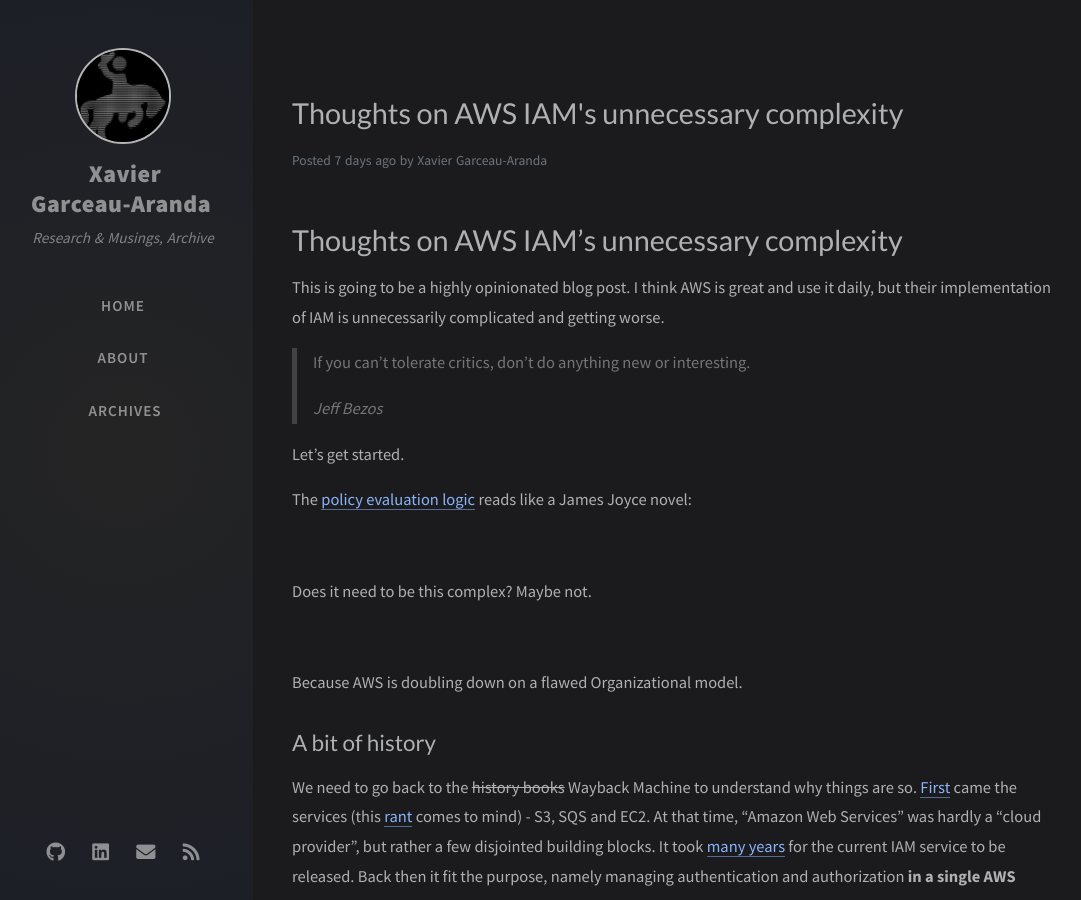
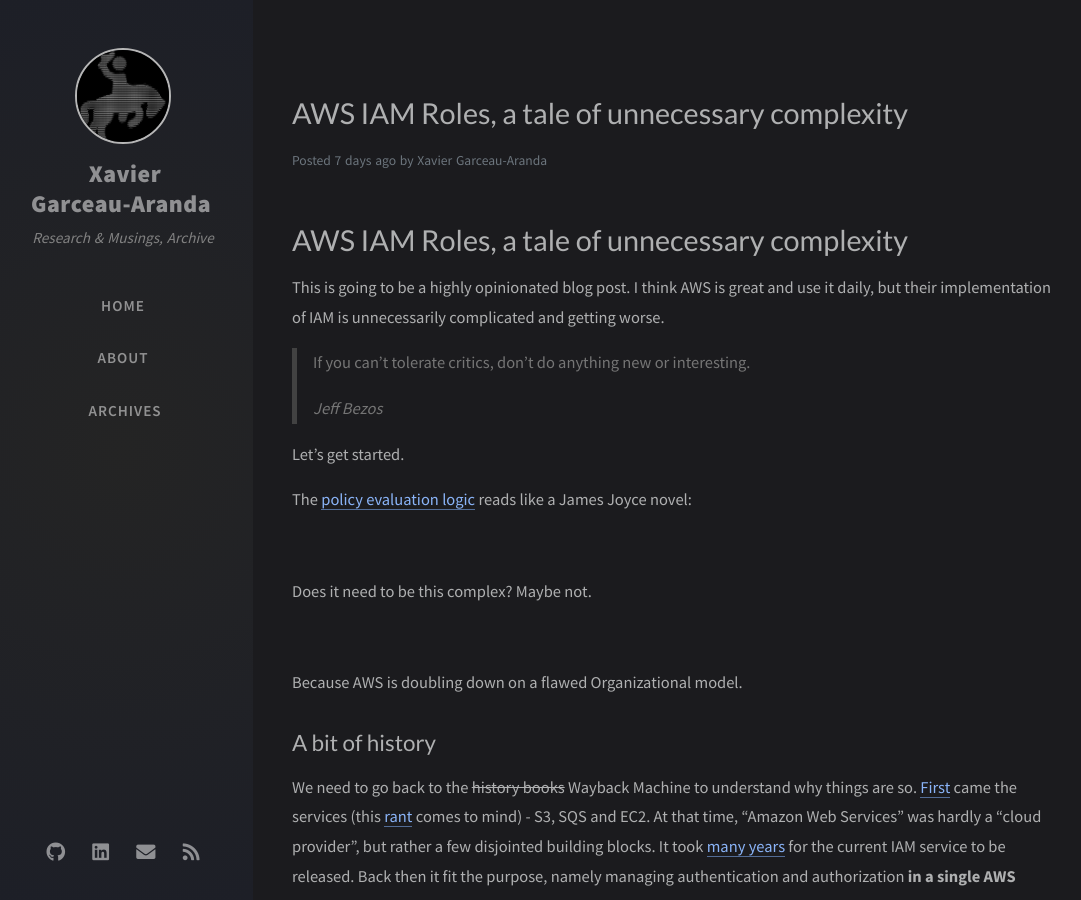
Before and after one commit to x4v13r64/infosec.rodeo, a Jekyll site: the page built from _posts/2022-11-04-aws-iam-blog-post.md, in a window 1280 px wide and 900 px high. Shown: the whole window, without its empty margins (7-1088 px from the left). Built offline with Jekyll 4.4.1, drawn with Linux system fonts in a browser that asks for light colours; nearby versions of some CDN libraries; comment, search, counter and statistics services are not loaded.

Commit message:
Change title

```diff
--- a/_posts/2022-11-04-aws-iam-blog-post.md
+++ b/_posts/2022-11-04-aws-iam-blog-post.md
@@ -1,10 +1,10 @@
 ---
-title: Thoughts on AWS IAM's unnecessary complexity
+title: AWS IAM Roles, a tale of unnecessary complexity
 author: Xavier Garceau-Aranda
 date: 2022-11-04 09:00:00 +0300
 ---
 
-# Thoughts on AWS IAM's unnecessary complexity
+# AWS IAM Roles, a tale of unnecessary complexity
 
 This is going to be a highly opinionated blog post. I think AWS is great and use it daily, but their implementation of IAM is unnecessarily complicated and getting worse.
 
```
